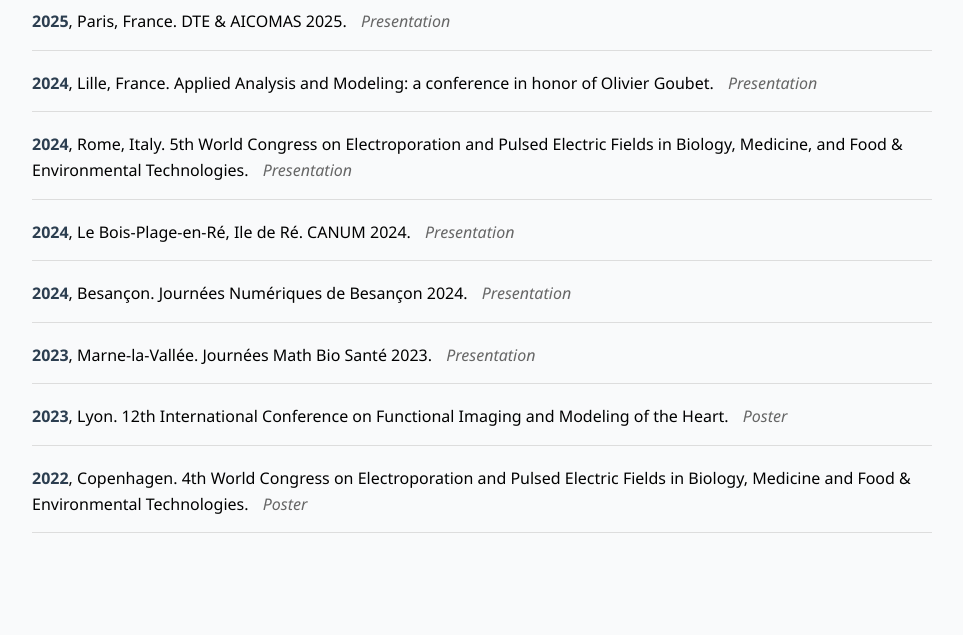
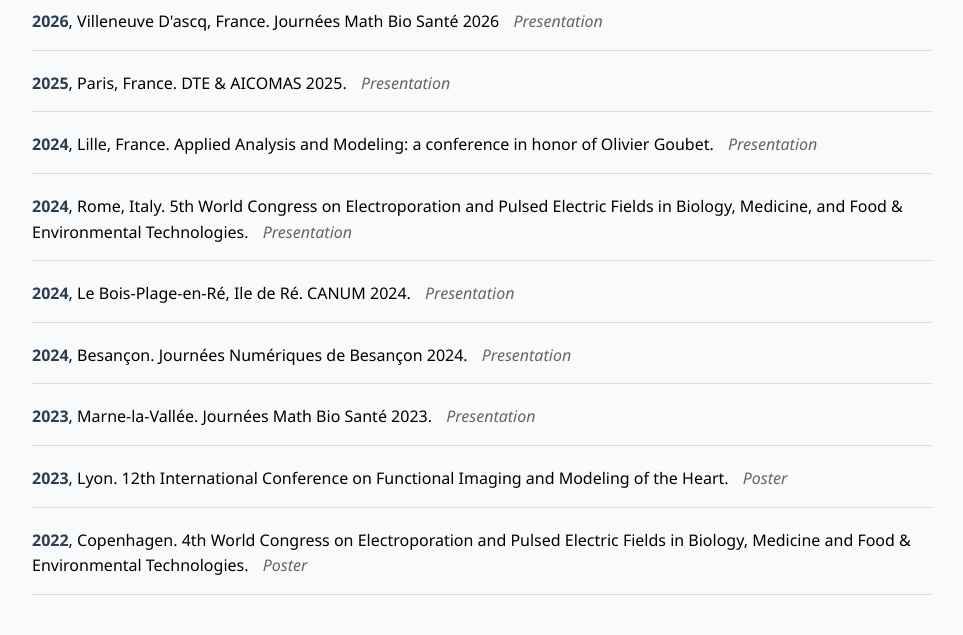
Before and after one commit to simonenatipoltri/simonenatipoltri.github.io, a plain HTML site: page conferences.html in a window 1280 px wide. Shown: the part 191-826 px from the top of the page, without its empty margins (158-1121 px from the left). Before the commit the page ends 800 px from the top, so only its background shows below. Drawn offline with Linux system fonts and the light colour scheme.

Commit message:
Add upcoming conference details for 2026

```diff
--- a/conferences.html
+++ b/conferences.html
@@ -13,6 +13,9 @@
     <h1>Conferences</h1>
 
     <ul class="conference-list">
+        <li class="conference-item">
+            <span class="conference-year">2026</span>, Villeneuve D'ascq, France. Journées Math Bio Santé 2026 <span class="conference-type">Presentation</span>
+        </li>
         <li class="conference-item">
             <span class="conference-year">2025</span>, Paris, France. DTE & AICOMAS 2025. <span class="conference-type">Presentation</span>
         </li>
```
